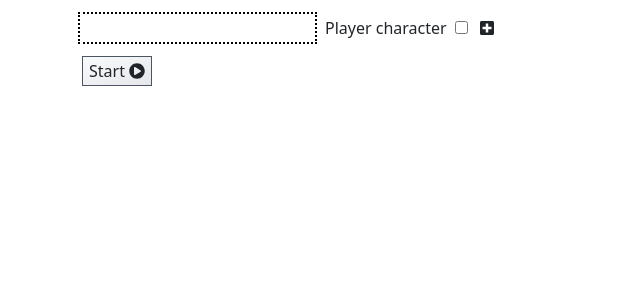
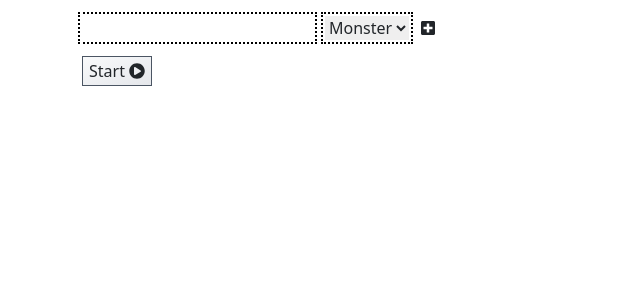
Before and after one commit to kabarakh/initiative-react, a React (Create React App) app: page / in a window 1280 px wide. Shown: the top 300 px of the page, without its empty margins (0-640 px from the left). Built offline with nearby package versions, Linux system fonts and the light colour scheme.

Commit message:
TASK: add ally as participant type
closes #16

```diff
--- a/src/Components/Atoms/ParticipantTypeIcon/ParticipantTypeIcon.tsx
+++ b/src/Components/Atoms/ParticipantTypeIcon/ParticipantTypeIcon.tsx
@@ -1,14 +1,27 @@
 import {ParticipantTypes} from "../../../DataTypes/Constants";
 import {FontAwesomeIcon} from "@fortawesome/react-fontawesome";
-import {faDragon, faUser} from "@fortawesome/free-solid-svg-icons";
+import {faDragon, faUser, faHandshake, faQuestionCircle} from "@fortawesome/free-solid-svg-icons";
 
 interface Props {
     participantType: ParticipantTypes
 }
 
 export function ParticipantTypeIcon({participantType}: Props) {
+
+    const getIconForType = () => {
+        switch(participantType) {
+            case ParticipantTypes.ally:
+                return faHandshake;
+            case ParticipantTypes.monster:
+                return faDragon;
+            case ParticipantTypes.player:
+                return faUser;
+            default:
+                return faQuestionCircle;
+        }
+    }
+
     return (
-        participantType === ParticipantTypes.player ? <FontAwesomeIcon icon={faUser}/> :
-            <FontAwesomeIcon icon={faDragon}/>
+        <FontAwesomeIcon icon={getIconForType()}/>
     )
 }
--- a/src/Components/Molecules/AddNewParticipant/AddNewParticipant.tsx
+++ b/src/Components/Molecules/AddNewParticipant/AddNewParticipant.tsx
@@ -2,6 +2,7 @@ import {FormEvent, useState} from 'react';
 import {FontAwesomeIcon} from '@fortawesome/react-fontawesome';
 import {faPlusSquare} from '@fortawesome/free-solid-svg-icons';
 import {EncounterService} from '../../../Services/EncounterService';
+import {ParticipantTypes} from "../../../DataTypes/Constants";
 
 interface Props {
     setMessageText(message: string): void;
@@ -10,7 +11,7 @@ interface Props {
 export function AddNewParticipant({setMessageText}: Props) {
     const [name, setName] = useState('');
     const [className, setClassName] = useState('');
-    const [isPlayer, setIsPlayer] = useState(false);
+    const [type, setType] = useState(ParticipantTypes.monster);
 
     const updateName = (eventHandler: FormEvent<HTMLInputElement>) => {
         eventHandler.preventDefault();
@@ -19,17 +20,12 @@ export function AddNewParticipant({setMessageText}: Props) {
         setName(eventHandler.currentTarget.value);
     };
 
-    const updateType = () => {
-        setIsPlayer(!isPlayer);
-    };
-
     const submitHandler = (eventHandler: FormEvent<HTMLFormElement>) => {
         eventHandler.preventDefault();
         setClassName('');
-        setIsPlayer(false);
 
         if (name !== '') {
-            const result = EncounterService.addParticipant(name, isPlayer);
+            const result = EncounterService.addParticipant(name, type);
             if (result === true) {
                 setName('');
             } else {
@@ -39,14 +35,19 @@ export function AddNewParticipant({setMessageText}: Props) {
         }
     };
 
+    const updateType = (event: FormEvent<HTMLSelectElement>) => {
+        setType(event.currentTarget.value as ParticipantTypes)
+    }
+
     return (
         <div className="add-participant my-3">
             <form onSubmit={submitHandler} className={className}>
                 <input className="outline-black mr-3" type="text" value={name} onInput={updateName}/>
-                <label>
-                    Player character
-                    <input className="ml-2 mr-3" type="checkbox" value="1" checked={isPlayer} onChange={updateType}/>
-                </label>
+                <select className="outline-black mr-3" value={type} onChange={updateType}>
+                    <option value={ParticipantTypes.monster}>Monster</option>
+                    <option value={ParticipantTypes.player}>Player</option>
+                    <option value={ParticipantTypes.ally}>Ally</option>
+                </select>
                 <button type="submit">
                     <FontAwesomeIcon icon={faPlusSquare}/>
                 </button>
--- a/src/DataTypes/Constants.tsx
+++ b/src/DataTypes/Constants.tsx
@@ -11,5 +11,6 @@ export enum ListTypes {
 
 export enum ParticipantTypes {
     player = 'player',
-    npc = 'npc',
+    monster = 'monster',
+    ally = 'ally'
 }
--- a/src/Services/EncounterService.tsx
+++ b/src/Services/EncounterService.tsx
@@ -25,7 +25,7 @@ export namespace EncounterService {
         return encounter;
     };
 
-    export function refresh() {
+    export const refresh = () => {
         window.localStorage.setItem('encounter', JSON.stringify(encounter));
         encounterBehaviorSubject.next(encounter);
     }
@@ -52,7 +52,7 @@ export namespace EncounterService {
         refresh();
     };
 
-    export function updateParticipants(newParticipants: Participant[]) {
+    export const updateParticipants = (newParticipants: Participant[]) => {
         encounter = {
             ...encounter,
             participants: newParticipants,
@@ -61,7 +61,7 @@ export namespace EncounterService {
         refresh();
     }
 
-    export const addParticipant = (name: string, isPlayer: boolean): boolean => {
+    export const addParticipant = (name: string, type: ParticipantTypes): boolean => {
         const foundElements = find(encounter.participants, (participant: Participant) => {
             return name.toLowerCase() === participant.name.toLowerCase();
         });
@@ -74,7 +74,7 @@ export namespace EncounterService {
             name: name,
             initiative: 0,
             state: States.normal,
-            type: isPlayer ? ParticipantTypes.player : ParticipantTypes.npc,
+            type: type
         };
 
         const newEncounter = {...encounter};
```
